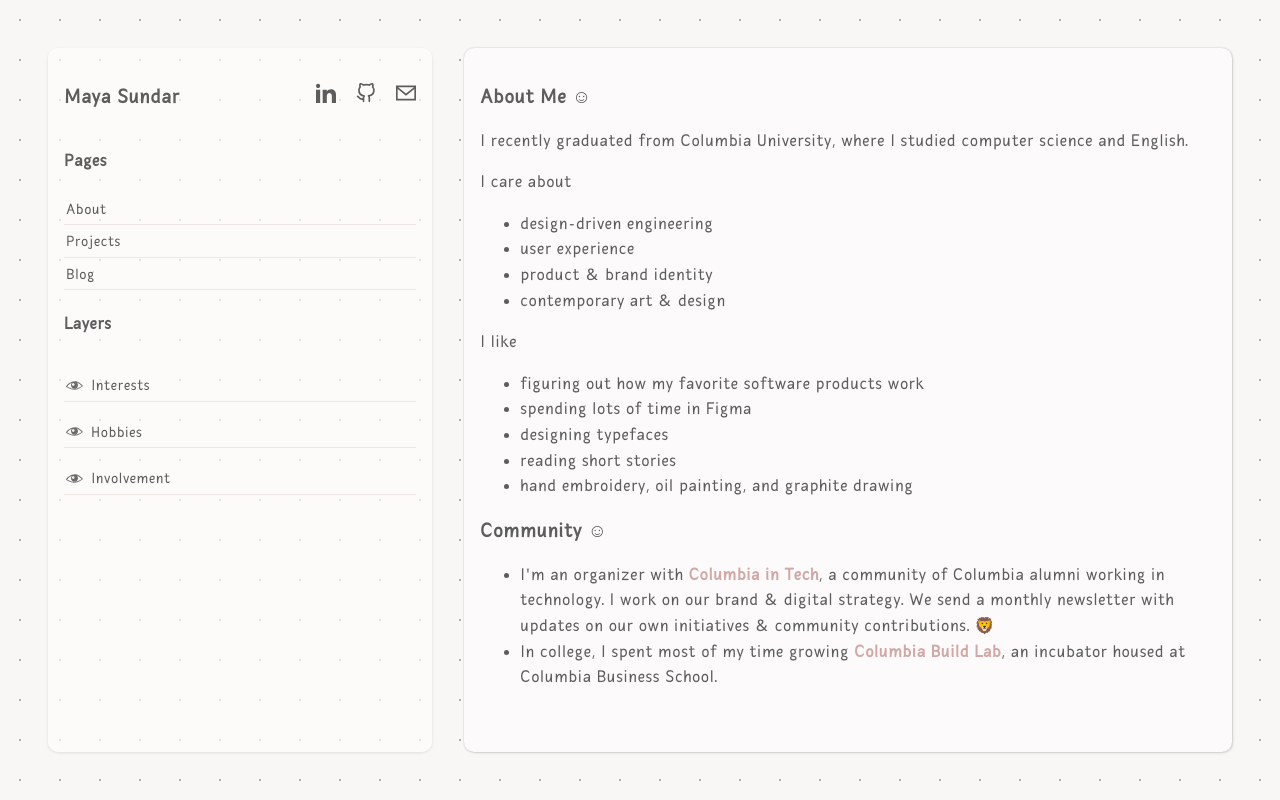
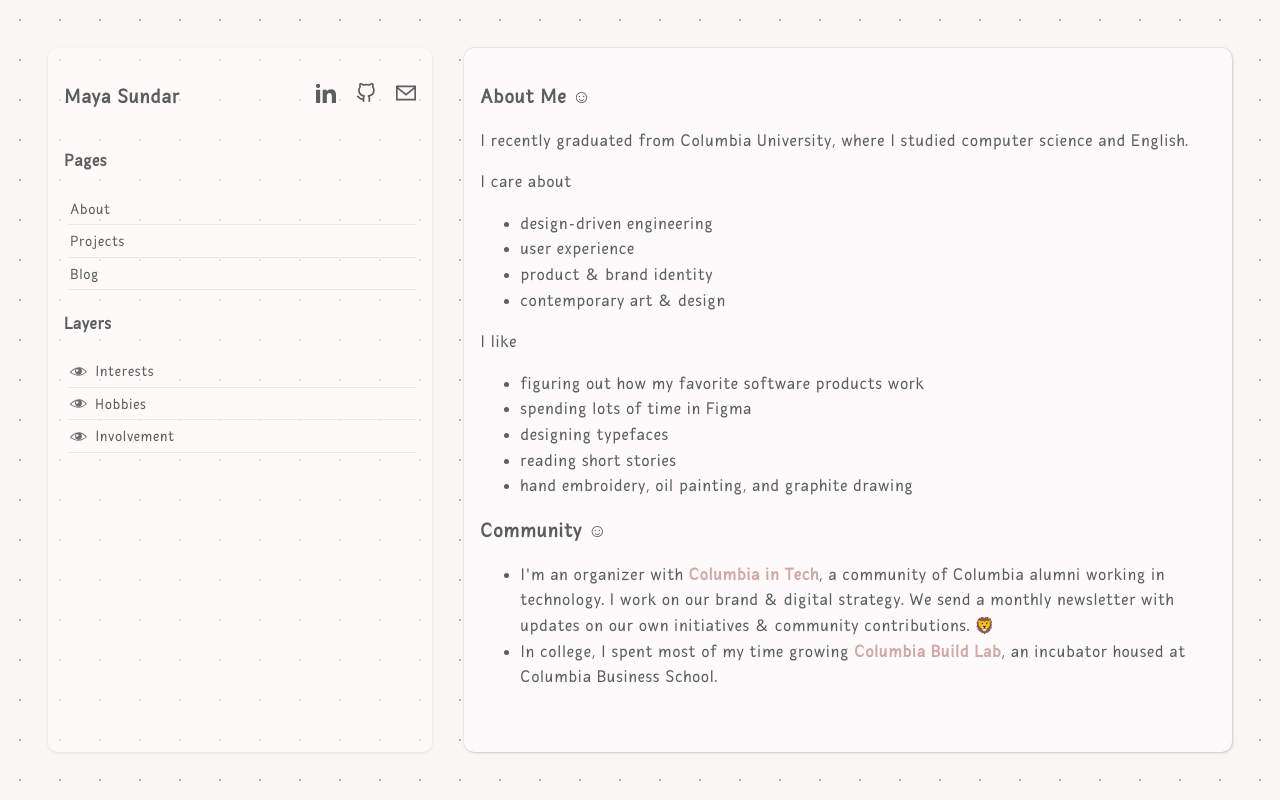
Before and after one commit to mayasundar/mayasundar.github.io, a Next.js app: page /about in a window 1280 px wide. Built offline with nearby package versions, Linux system fonts and the light colour scheme; a web font is replaced by a local one.

Commit message:
fix layers panel margin

```diff
--- a/src/app/globals.css
+++ b/src/app/globals.css
@@ -179,6 +179,7 @@ a:link {
     height: 100%;
     align-items: center;
     gap: 8px;
+    margin: 0px 4px;
     border: none;
     font-family: 'Hibiscus Sans', sans-serif;
     font-size: 14px;
```
